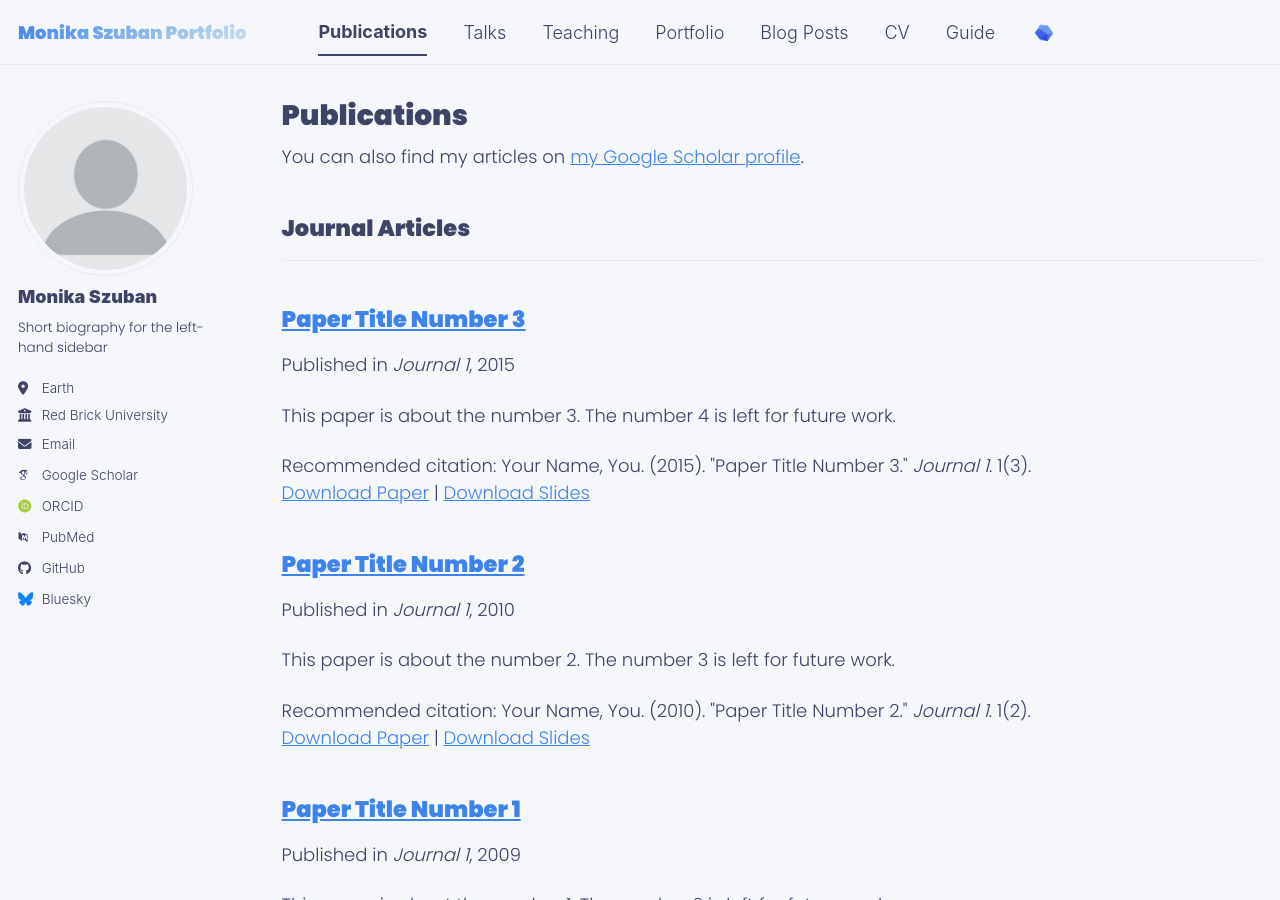
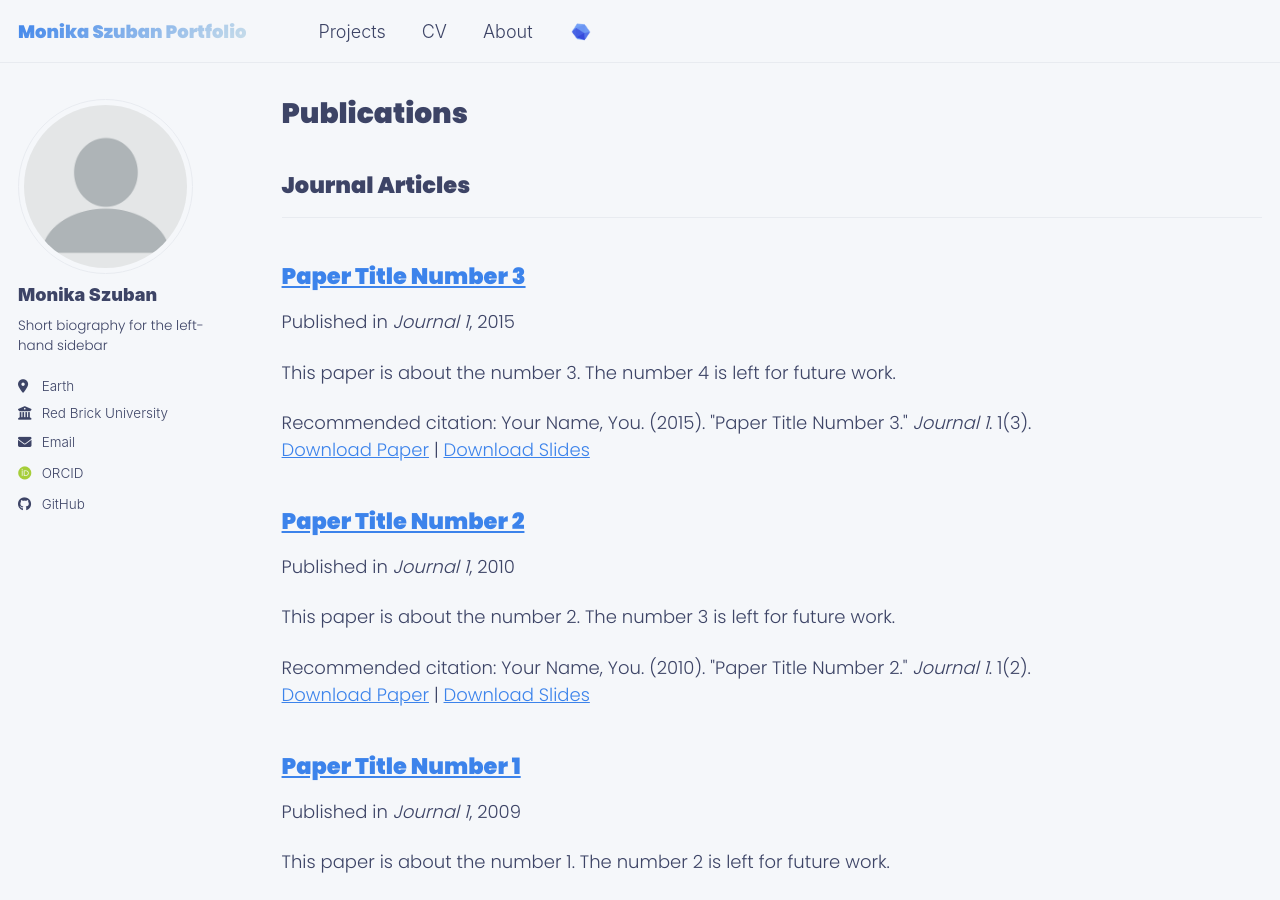
Before and after one commit to Mos6318/HackathonSecondTry, a Jekyll site: the page built from _pages/publications.html, in a window 1280 px wide and 900 px high. Built offline with Jekyll 4.4.1, drawn with Linux system fonts in a browser that asks for light colours; some web fonts are replaced; a script bundle is joined from its source files by our own code; library files that are not in the unit come from our copies; some of the changed lines change nothing that is shown.

Commit message:
Simplify navigation: Projects/CV/About menu and essential social links only

```diff
--- a/_config.yml
+++ b/_config.yml
@@ -33,54 +33,15 @@
   email            : "none@example.org"
 
   # Academic websites
-  academia         : # URL
-  arxiv            : # URL - Update with the correct link to your profile
-  googlescholar    : "https://scholar.google.com/citations?user=PS_CX0AAAAAJ"
-  inspire-hep      : # URL
-  impactstory      : # URL
   orcid            : "https://orcid.org/yourorcidurl"
-  semantic         : # URL
-  ssrn             : # URL
-  pubmed           : "https://www.ncbi.nlm.nih.gov/pubmed/?term=john+snow"
-  researchgate     : # URL
-  scopus           : # URL
-  zotero           : # URL
 
 
   # Repositories and software development
-  bitbucket        : # Username - Update with your username on the site
-  codepen          : # Username
-  dribbble         : # Username
   github           : "academicpages"
-  kaggle           : # Username
-  stackoverflow    : # User number or user number and name (i.e., use "1" or "1/jeff-atwood")
 
-  # Social media
-  artstation       : # Username
-  bluesky          : "bsky.app" # Replace this with you Bluesky username
-  facebook         : # Username
-  flickr           : # Username
-  foursquare       : # Username
-  goodreads        : # Username
-  google_plus      : # Username
-  keybase          : # Username
-  instagram        : # Username
-  lastfm           : # Username
+  # Social media and portfolio
   linkedin         : # Username
-  mastodon         : # URL
-  medium           : # URL
-  pinterest        : # Username
-  soundcloud       : # Username
-  steam            : # Username
-  telegram         : # URL
-  tumblr           : # Username
-  twitter          : # Username for X / Twitter
-  vine             : # Username
-  weibo            : # Username
-  wikipedia        : # Username
-  xing             : # Username
-  youtube          : # Username
-  zhihu            : # Username
+  behance          : # Username
 
 # Publication Category - The following the list of publication categories and their headings
 publication_category:
--- a/_data/navigation.yml
+++ b/_data/navigation.yml
@@ -8,26 +8,11 @@
 #      Markdown formatted page while the second is generated using JSON.
 
 main:
-  - title: "Publications"
-    url: /publications/
-
-  - title: "Talks"
-    url: /talks/
-
-  - title: "Teaching"
-    url: /teaching/
-
-  - title: "Portfolio"
+  - title: "Projects"
     url: /portfolio/
-
-  - title: "Blog Posts"
-    url: /year-archive/
 
   - title: "CV"
     url: /cv/
 
-  # - title: "CV"
-  #   url: /cv-json/
-
-  - title: "Guide"
-    url: /markdown/
+  - title: "About"
+    url: /about/
```
